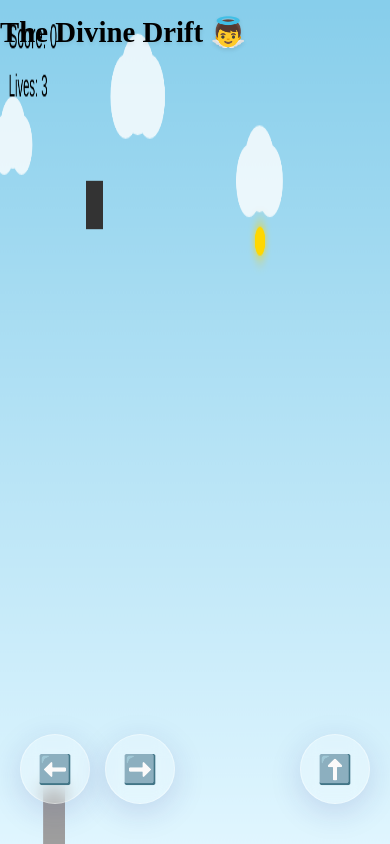
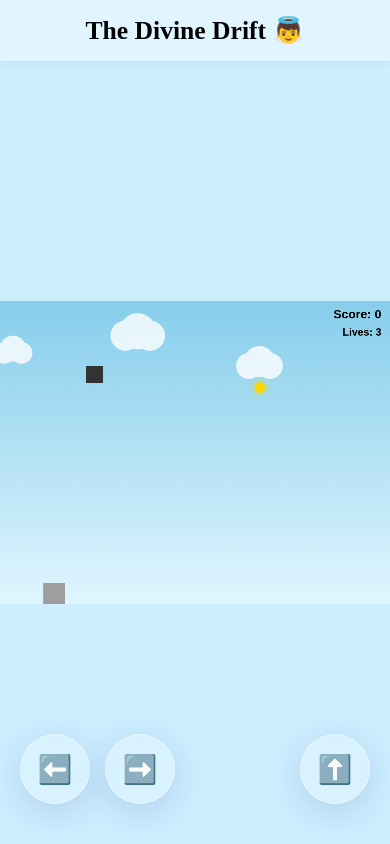
Before and after one commit to KhushiWalia09/Divine-Drift, a plain HTML site: page index.html in a window 390 px wide. Drawn offline with Linux system fonts and the light colour scheme.

Commit message:
Commit Changes

```diff
--- a/script.js
+++ b/script.js
@@ -251,14 +251,22 @@ function gameLoop() {
     return; // stop the loop
   }
   // Draw score
-  const uiFontSize = isMobile ? 30 : 20;
+  // Draw score/lives
+  const uiFontSize = isMobile ? 28 : 20;
   ctx.fillStyle = "black";
-  ctx.font = `${uiFontSize}px Arial`;
-  ctx.fillText("Score: " + score, 20, isMobile ? 40 : 30);
-  // Draw lives
-  ctx.fillStyle = "black";
-  ctx.font = `${isMobile ? 26 : 18}px Arial`;
-  ctx.fillText("Lives: " + (MAX_HITS - hits), 20, isMobile ? 80 : 55);
+  ctx.font = `bold ${uiFontSize}px Arial`;
+
+  if (isMobile) {
+    ctx.textAlign = "right";
+    ctx.fillText("Score: " + score, GAME_WIDTH - 20, 40);
+    ctx.font = `bold ${isMobile ? 24 : 18}px Arial`;
+    ctx.fillText("Lives: " + (MAX_HITS - hits), GAME_WIDTH - 20, 80);
+    ctx.textAlign = "left"; // reset
+  } else {
+    ctx.fillText("Score: " + score, 20, 30);
+    ctx.font = `bold ${isMobile ? 24 : 18}px Arial`;
+    ctx.fillText("Lives: " + (MAX_HITS - hits), 20, 55);
+  }
 
   // Horizontal movement
   if (keys["ArrowRight"]) angel.x += angel.speedX;
--- a/style.css
+++ b/style.css
@@ -134,33 +134,49 @@ canvas {
 /* Mobile-specific adjustments */
 @media (max-width: 768px) {
   body {
-    justify-content: center; /* Center content vertically on mobile */
-    background: #cceeff; /* Match canvas background for seamless feel */
+    justify-content: center;
+    /* Center content vertically on mobile */
+    background: #cceeff;
+    /* Match canvas background for seamless feel */
   }
 
   h1 {
-    font-size: 1.8rem;
-    margin: 10px 0;
-    position: absolute;
-    top: 5px;
+    font-size: 1.6rem;
+    margin: 0;
+    padding: 15px 0;
+    position: static;
+    /* Remove absolute to prevent overlap */
+    text-align: center;
+    background: rgba(255, 255, 255, 0.4);
+    backdrop-filter: blur(5px);
     width: 100%;
     z-index: 5;
-    text-shadow: 0 2px 4px rgba(0, 0, 0, 0.1);
+    box-shadow: 0 2px 10px rgba(0, 0, 0, 0.05);
   }
 
   .game-container {
-    height: 100vh;
+    flex: 1;
+    /* Take up remaining height */
+    width: 100%;
     max-width: 100%;
     margin: 0;
-    aspect-ratio: auto; /* Allow it to fill more space or use script scaling */
     display: flex;
+    flex-direction: column;
+    justify-content: center;
     align-items: center;
     box-shadow: none;
+    overflow: hidden;
   }
 
   canvas {
+    width: 100%;
+    height: auto;
+    max-height: 80vh;
+    /* Don't take whole screen if it distorts */
+    aspect-ratio: 900 / 700;
     border: none;
     border-radius: 0;
+    display: block;
   }
 
   .mobile-controls {
```
